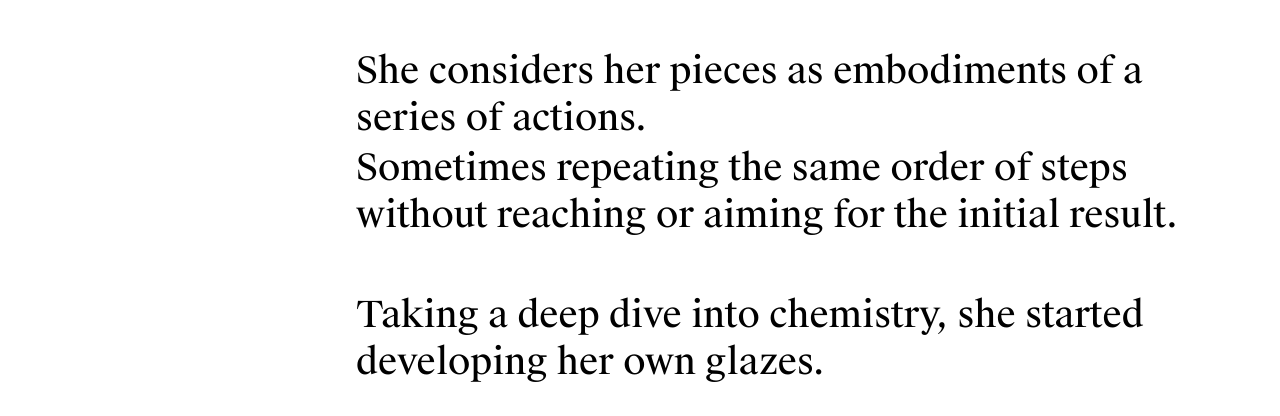
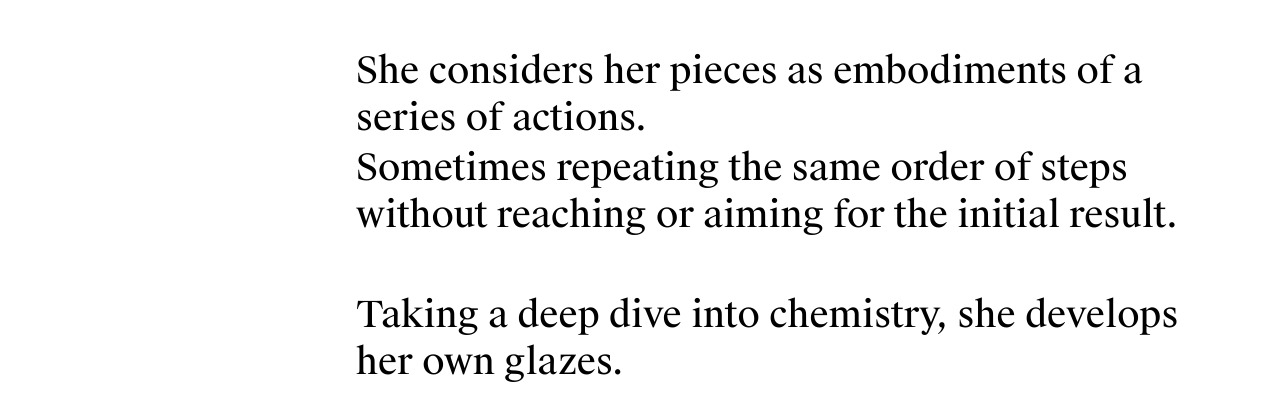
Before and after one commit to lrcnd/cindyliaorasamoelina, a plain HTML site: page index.html in a window 1280 px wide. Shown: the part 416-832 px from the top of the page. Drawn offline with Linux system fonts and the light colour scheme.

Commit message:
Update index.html

```diff
--- a/index.html
+++ b/index.html
@@ -38,7 +38,7 @@
                 <p>She considers her pieces as embodiments of a series of actions.</p>
                 <p>Sometimes repeating the same order of steps without reaching or aiming for the initial result.</p>
                 </br>
-                <p>Taking a deep dive into chemistry, she started developing her own glazes.</p>
+                <p>Taking a deep dive into chemistry, she develops her own glazes.</p>
 
             </article>
 
```
